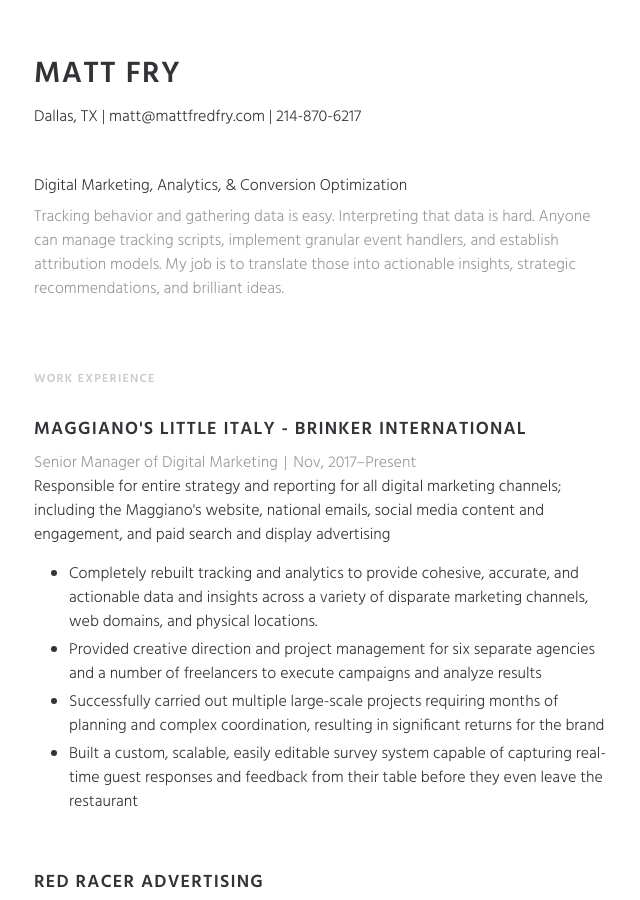
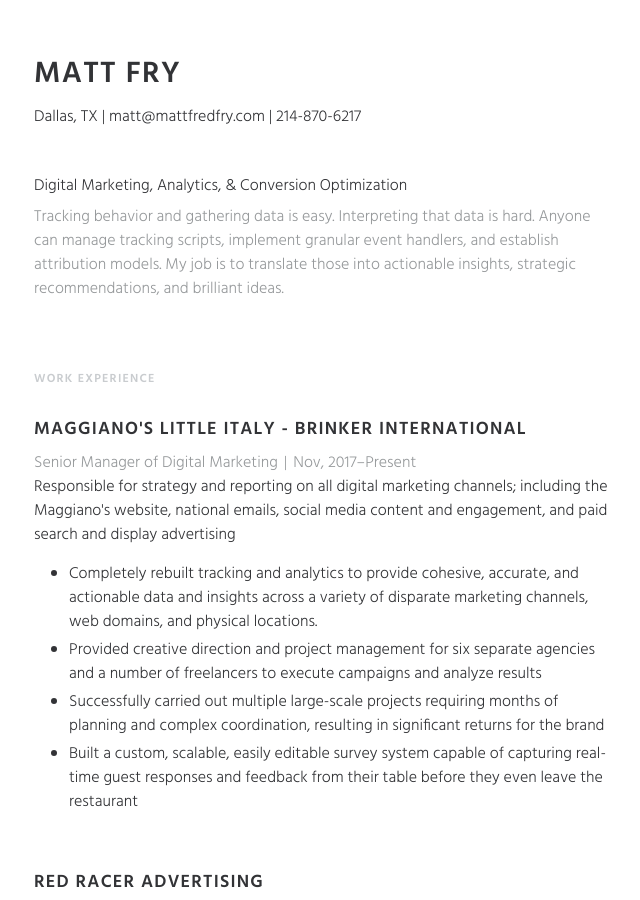
Before and after one commit to mattfredfry/mattfredfry.github.io, a Jekyll site: the page built from resume.html, in a window 1280 px wide and 900 px high. Shown: the whole window, without its empty margins (316-956 px from the left). Built offline with Jekyll 4.4.1, drawn with Linux system fonts in a browser that asks for light colours; nearby versions of some CDN libraries.

Commit message:
Fixed typos

```diff
--- a/resume.html
+++ b/resume.html
@@ -34,7 +34,7 @@
             </a>
             <div class="secondary"><span>Senior Manager of Digital Marketing</span><span class="separator">|</span><span><span>Nov, 2017</span><span>–</span><span>Present</span></span>
             </div>
-            <p>Responsible for entire strategy and reporting for all digital marketing channels; including the Maggiano's website, national emails, social media content and engagement, and paid search and display advertising</p>
+            <p>Responsible for strategy and reporting on all digital marketing channels; including the Maggiano's website, national emails, social media content and engagement, and paid search and display advertising</p>
             <ul class="section-highlights">
               <li class="section-highlight">Completely rebuilt tracking and analytics to provide cohesive, accurate, and actionable data and insights across a variety of disparate marketing channels, web domains, and physical locations.</li>
               <li class="section-highlight">Provided creative direction and project management for six separate agencies and a number of freelancers to execute campaigns and analyze results</li>
```
